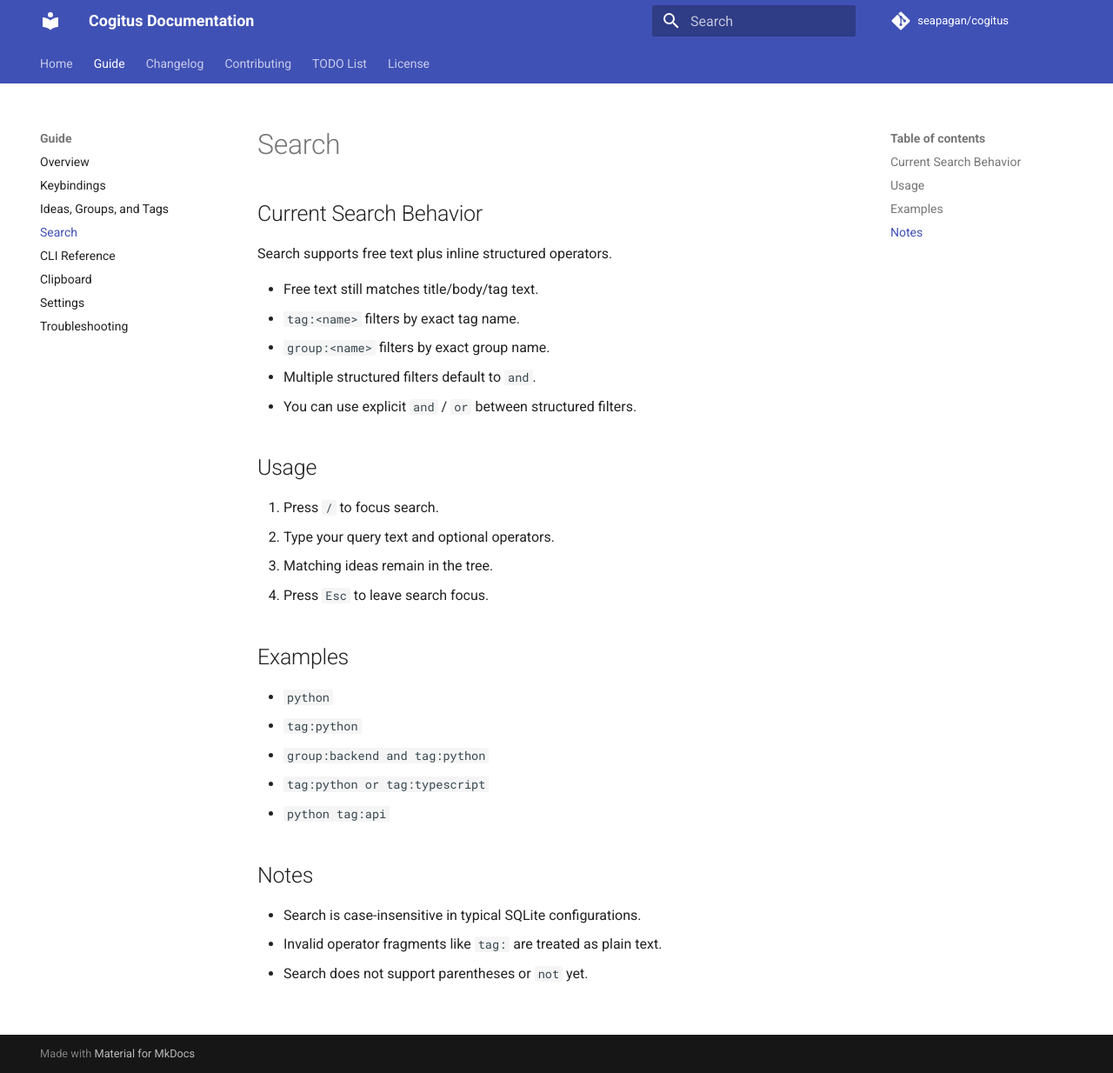
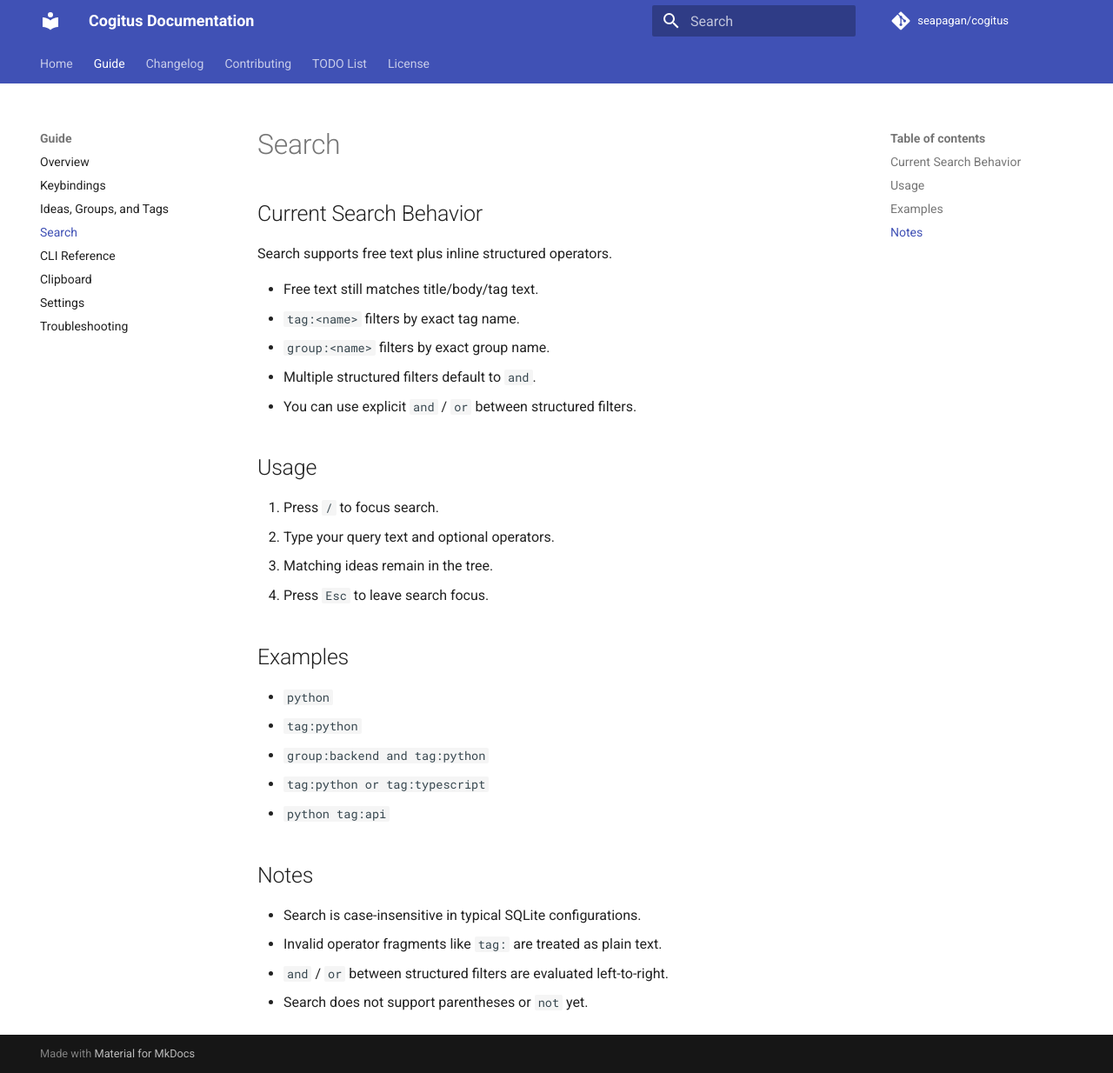
Before and after one commit to seapagan/cogitus, an MkDocs documentation site: the page built from docs/user-guide/search.md, in a window 1280 px wide and 1234 px high. Shown: the whole window at 87% size. Built offline with MkDocs 1.6.1 and Material for MkDocs 9.7.7, drawn with Linux system fonts in a browser that asks for light colours; comment, search, counter and statistics services are not loaded.

Commit message:
clarify search operator evaluation order

```diff
--- a/docs/user-guide/search.md
+++ b/docs/user-guide/search.md
@@ -29,4 +29,5 @@ Search supports free text plus inline structured operators.
 
 - Search is case-insensitive in typical SQLite configurations.
 - Invalid operator fragments like `tag:` are treated as plain text.
+- `and` / `or` between structured filters are evaluated left-to-right.
 - Search does not support parentheses or `not` yet.
```
